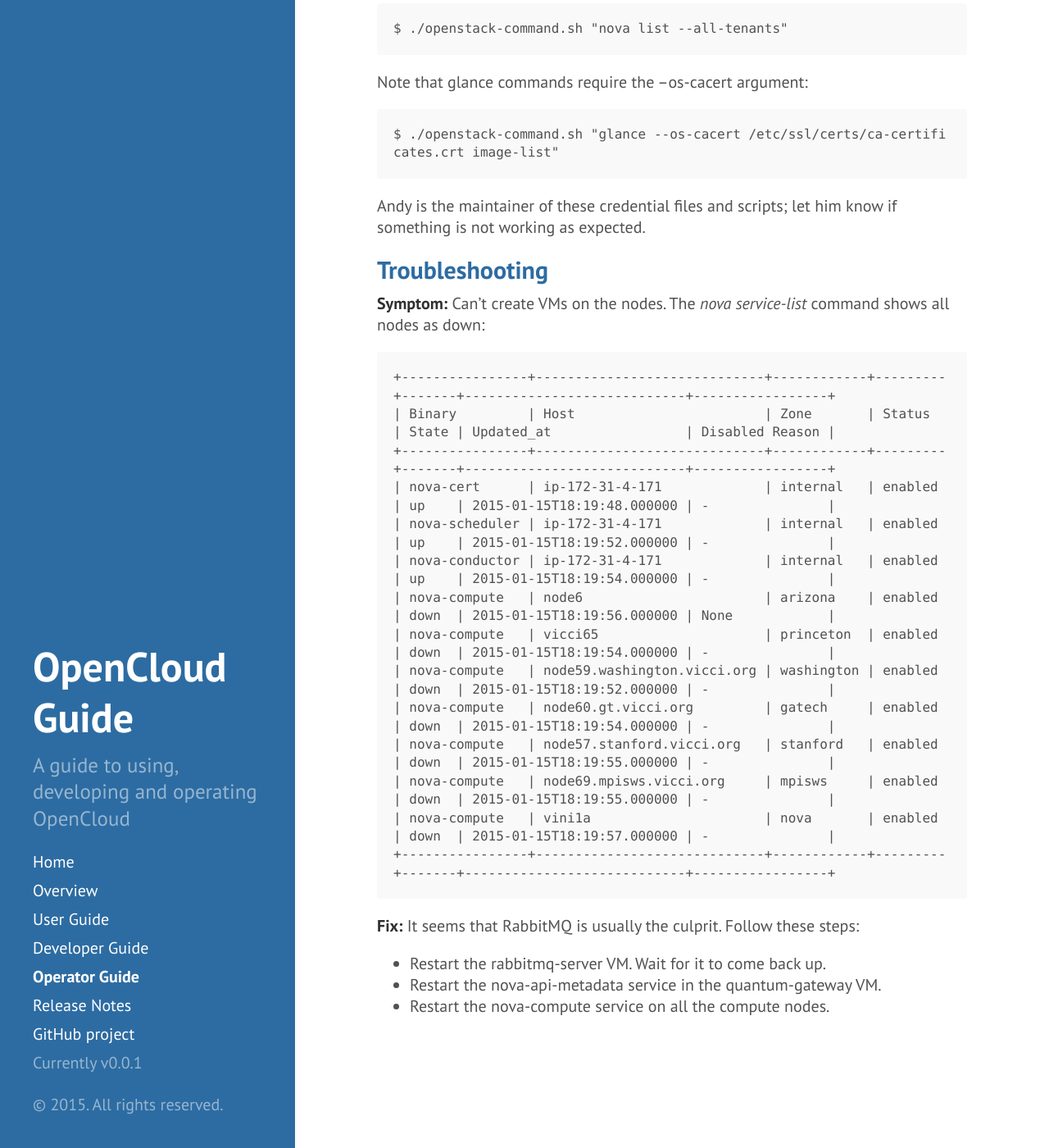
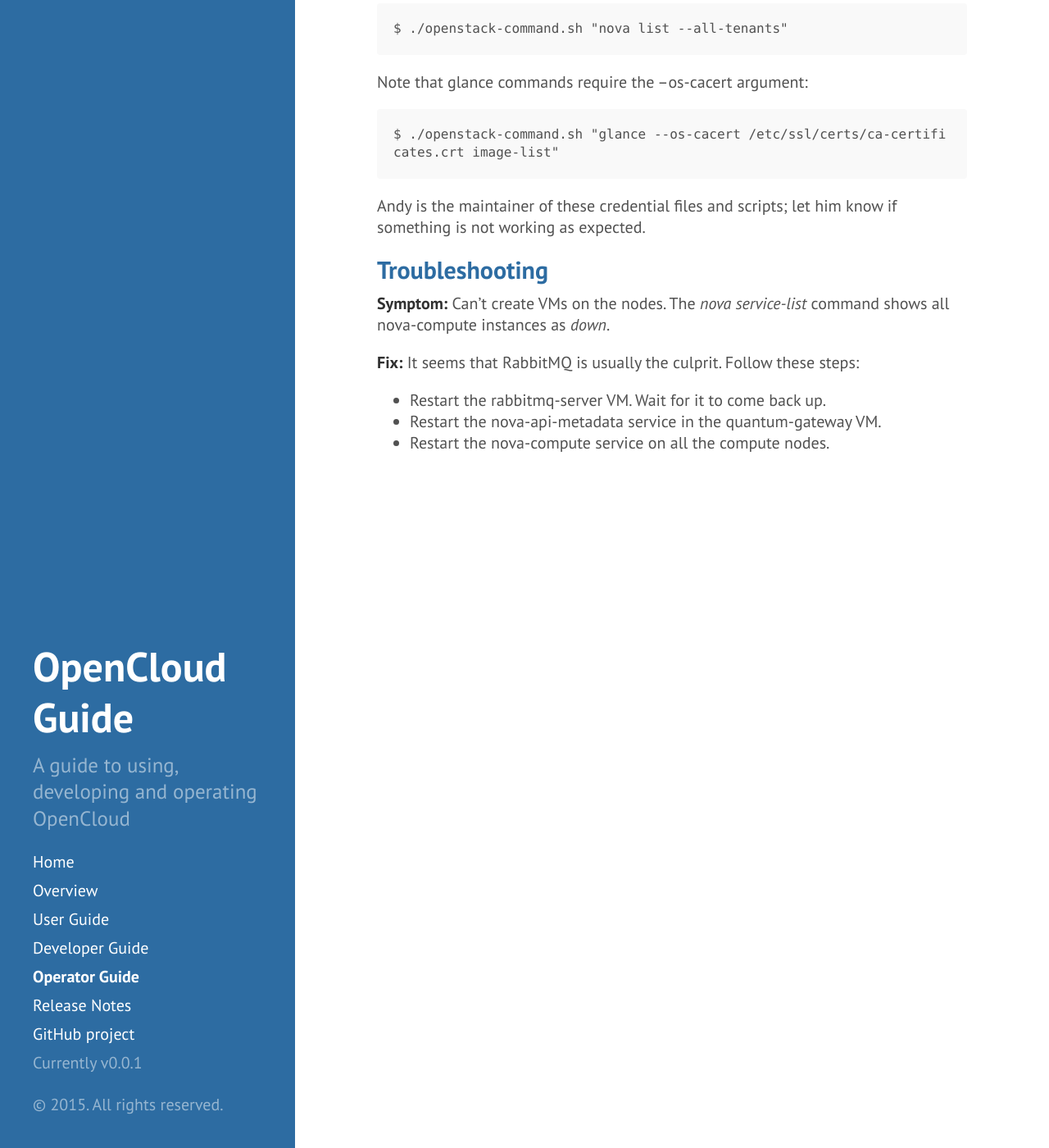
Before and after one commit to open-cloud/open-cloud.github.io.old, a Jekyll site: the page built from 3_operator.md, in a window 1280 px wide and 1400 px high, scrolled down 7503 px. Shown: the whole window at 82% size. Built offline with Jekyll 4.4.1, drawn with Linux system fonts in a browser that asks for light colours; Markdown is read by kramdown in place of the engine named in the settings.

Commit message:
Update 3_operator.md

````diff
--- a/3_operator.md
+++ b/3_operator.md
@@ -332,24 +332,7 @@
 
 ##Troubleshooting
 
-**Symptom:** Can't create VMs on the nodes.  The *nova service-list* command shows all nodes as down:
-
-```
-+----------------+-----------------------------+------------+---------+-------+----------------------------+-----------------+
-| Binary         | Host                        | Zone       | Status  | State | Updated_at                 | Disabled Reason |
-+----------------+-----------------------------+------------+---------+-------+----------------------------+-----------------+
-| nova-cert      | ip-172-31-4-171             | internal   | enabled | up    | 2015-01-15T18:19:48.000000 | -               |
-| nova-scheduler | ip-172-31-4-171             | internal   | enabled | up    | 2015-01-15T18:19:52.000000 | -               |
-| nova-conductor | ip-172-31-4-171             | internal   | enabled | up    | 2015-01-15T18:19:54.000000 | -               |
-| nova-compute   | node6                       | arizona    | enabled | down  | 2015-01-15T18:19:56.000000 | None            |
-| nova-compute   | vicci65                     | princeton  | enabled | down  | 2015-01-15T18:19:54.000000 | -               |
-| nova-compute   | node59.washington.vicci.org | washington | enabled | down  | 2015-01-15T18:19:52.000000 | -               |
-| nova-compute   | node60.gt.vicci.org         | gatech     | enabled | down  | 2015-01-15T18:19:54.000000 | -               |
-| nova-compute   | node57.stanford.vicci.org   | stanford   | enabled | down  | 2015-01-15T18:19:55.000000 | -               |
-| nova-compute   | node69.mpisws.vicci.org     | mpisws     | enabled | down  | 2015-01-15T18:19:55.000000 | -               |
-| nova-compute   | vini1a                      | nova       | enabled | down  | 2015-01-15T18:19:57.000000 | -               |
-+----------------+-----------------------------+------------+---------+-------+----------------------------+-----------------+
-```
+**Symptom:** Can't create VMs on the nodes.  The *nova service-list* command shows all nova-compute instances as *down*.
 
 **Fix:** It seems that RabbitMQ is usually the culprit.  Follow these steps:
 
````
